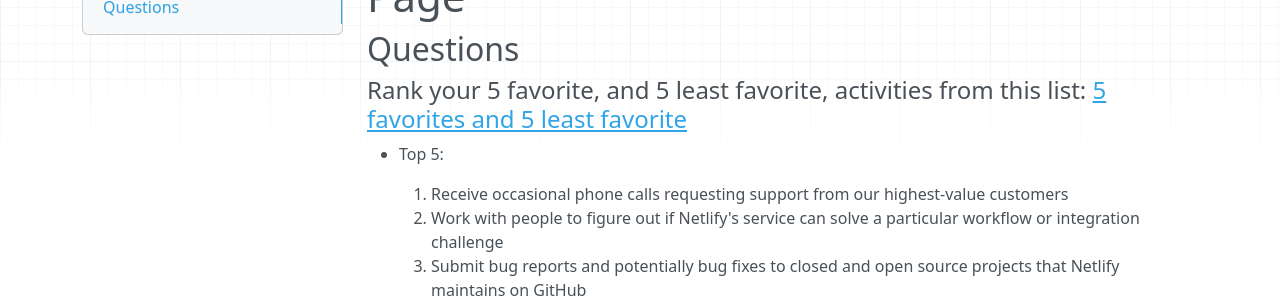
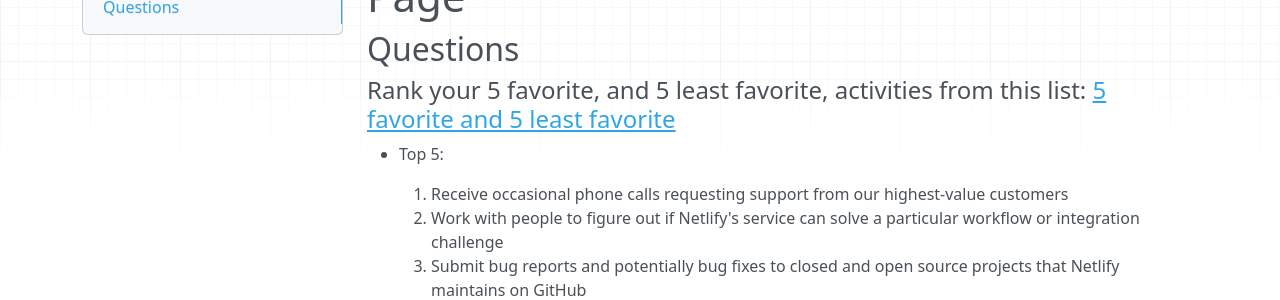
Before and after one commit to julie-norris/mkdocs-base, an MkDocs documentation site: the page built from docs/index.md, in a window 1280 px wide and 900 px high. Shown: the part 155-455 px from the top of the window. Built offline with MkDocs 1.6.1, drawn with Linux system fonts in a browser that asks for light colours; nearby versions of some CDN libraries.

Commit message:
Update index.md

```diff
--- a/docs/index.md
+++ b/docs/index.md
@@ -2,7 +2,7 @@
 
 ## Questions
 
-#### Rank your 5 favorite, and 5 least favorite, activities from this list: [5 favorites and 5 least favorite](https://gist.github.com/fool/b0f254ff8c72a5765b6a9138249789d6)
+#### Rank your 5 favorite, and 5 least favorite, activities from this list: [5 favorite and 5 least favorite](https://gist.github.com/fool/b0f254ff8c72a5765b6a9138249789d6)
 
 * Top 5:
 
```
